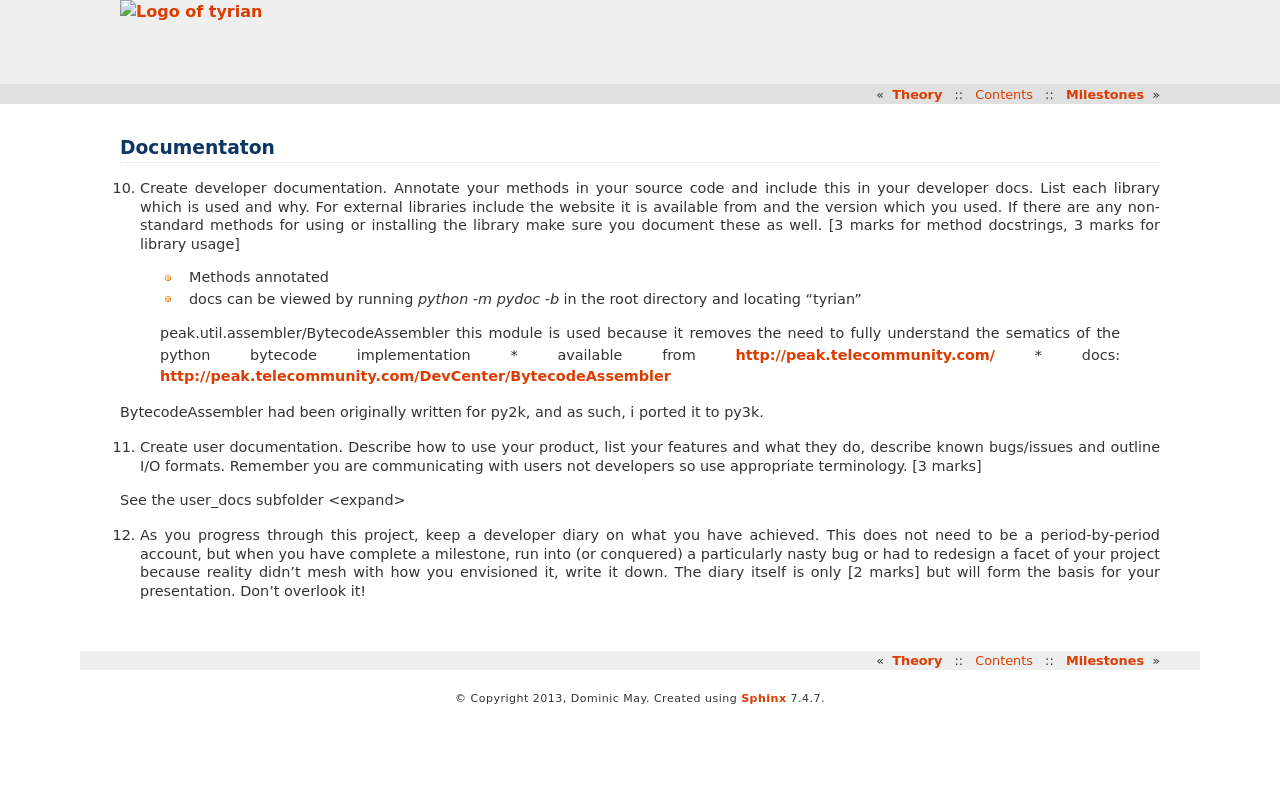
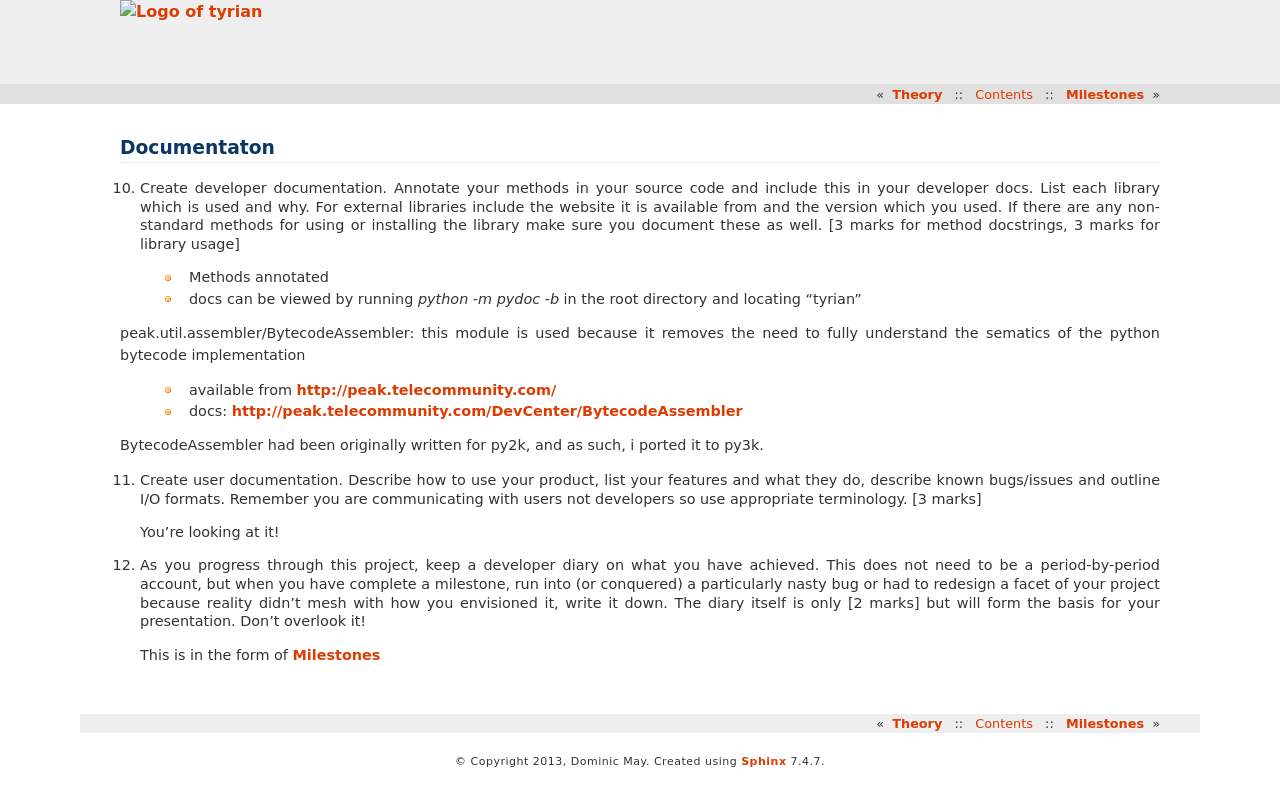
Before and after one commit to Mause/tyrian, a Sphinx documentation site: the page built from docs/source/theory/documentation.rst, in a window 1280 px wide. Shown: the top 806 px of the page. Built offline with Sphinx 7.4.7, drawn with Linux system fonts in a browser that asks for light colours; formulas are drawn with MathJax 3.

Commit message:
Cleanup, headings

```diff
--- a/docs/source/theory/documentation.rst
+++ b/docs/source/theory/documentation.rst
@@ -6,8 +6,9 @@ Documentaton
  * Methods annotated
  * docs can be viewed by running `python -m pydoc -b` in the root directory and locating "tyrian"
 
- peak.util.assembler/BytecodeAssembler
- this module is used because it removes the need to fully understand the sematics of the python bytecode implementation
+peak.util.assembler/BytecodeAssembler:
+this module is used because it removes the need to fully understand the sematics of the python bytecode implementation
+
  * available from http://peak.telecommunity.com/
  * docs: http://peak.telecommunity.com/DevCenter/BytecodeAssembler
 
@@ -16,7 +17,8 @@ BytecodeAssembler had been originally written for py2k, and as such, i ported it
 
 11. Create user documentation. Describe how to use your product, list your features and what they do, describe known bugs/issues and outline I/O formats. Remember you are communicating with users not developers so use appropriate terminology. [3 marks]
 
-See the user_docs subfolder
-<expand>
+    You're looking at it!
 
 12. As you progress through this project, keep a developer diary on what you have achieved. This does not need to be a period-by-period account, but when you have complete a milestone, run into (or conquered) a particularly nasty bug or had to redesign a facet of your project because reality didn't mesh with how you envisioned it, write it down. The diary itself is only [2 marks] but will form the basis for your presentation. Don't overlook it!
+
+    This is in the form of :doc:`milestones`
--- a/docs/source/theory/milestones.rst
+++ b/docs/source/theory/milestones.rst
@@ -15,6 +15,8 @@ Known:
  - 11/08 : 11:12PM - Got lisp function arguments working, afaict
  - 14/08 : 07:30PM - Got a basic command line interface implemented
 
-# Future milestones;
+Future milestones
+=================
+
  * proper scope! atm locals can "carry over"... or can they? i don't know, will have to test
  * importing?
--- a/docs/source/theory/system_development.rst
+++ b/docs/source/theory/system_development.rst
@@ -2,6 +2,7 @@ System Development
 ==================
 
 4. List and describe the minimum features which will need to be implemented for your project to be considered 'successful'. [3 marks]
+
  * Lex, parse, and compile a simple program successfully
  * Have comprehensive documentation
  * Have a simple program run with correct behaviour in the Python VM
@@ -10,6 +11,7 @@ System Development
 
 
 5. How will you evaluate performance of your product? Describe three (3) non-trivial (i.e. not 'program doesn't crash') key performance indicators. [6 marks]
+
  * Does not use excessive amounts of memory
  * Runs a simple program within a decent timeframe
  * compile a program within a decent timeframe
@@ -24,6 +26,7 @@ System Development
 <expand>
 
 8. Describe at least two areas which could be used to extend your project in future revisions and provide some discussion on what would be required to pursue them. [4 marks]
+
  * Try and have the output be compatible between py3k revisions
  * Optimization of the compiled output (this and the one above may be mutually exclusive)
  * have it be a full lisp machine, with support for lisp macros (the horror!)
```
Also changed, not shown: docs/source/theory/project_definition.rst (+6 -3 lines).
